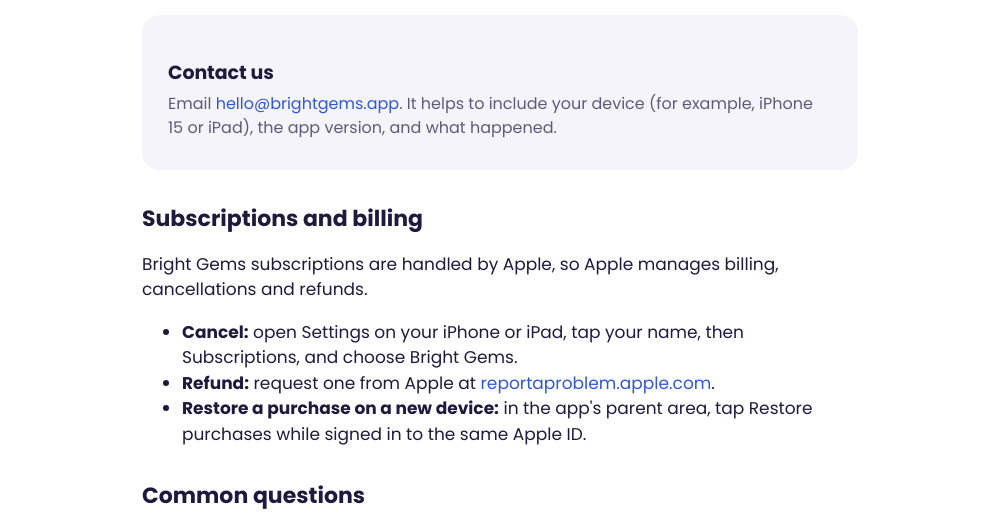
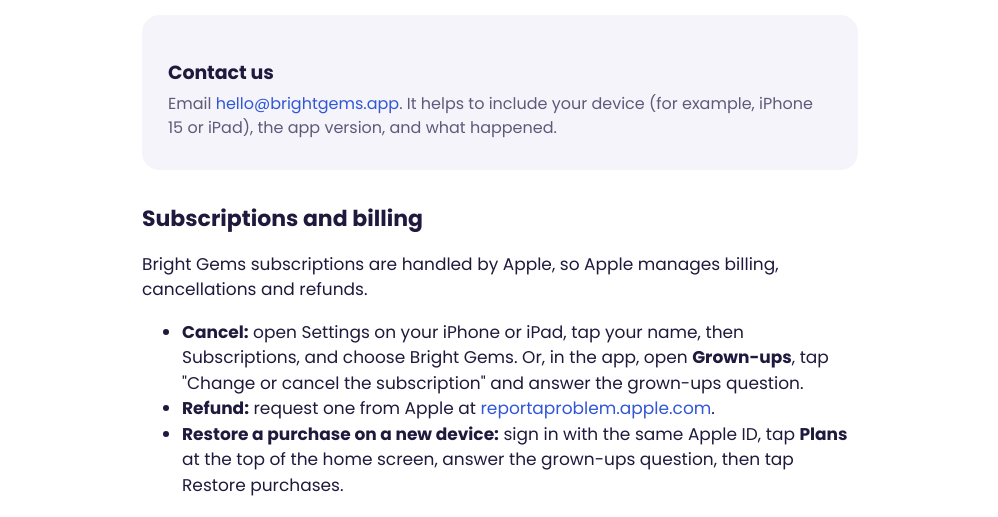
Before and after one commit to brightgemslearning/brightgems-website, a plain HTML site: page support.html in a window 1280 px wide. Shown: the part 238-755 px from the top of the page, without its empty margins (140-1138 px from the left). Drawn offline with Linux system fonts and the light colour scheme.

Commit message:
Website: support page with the checked fixes (website plan, support) (replaces #8)
Relayed from claude/relaxed-goldberg-kuujhq (1 files).

```diff
--- a/support.html
+++ b/support.html
@@ -33,15 +33,15 @@
   <h2>Subscriptions and billing</h2>
   <p>Bright Gems subscriptions are handled by Apple, so Apple manages billing, cancellations and refunds.</p>
   <ul>
-    <li><strong>Cancel:</strong> open Settings on your iPhone or iPad, tap your name, then Subscriptions, and choose Bright Gems.</li>
+    <li><strong>Cancel:</strong> open Settings on your iPhone or iPad, tap your name, then Subscriptions, and choose Bright Gems. Or, in the app, open <strong>Grown-ups</strong>, tap "Change or cancel the subscription" and answer the grown-ups question.</li>
     <li><strong>Refund:</strong> request one from Apple at <a href="https://reportaproblem.apple.com">reportaproblem.apple.com</a>.</li>
-    <li><strong>Restore a purchase on a new device:</strong> in the app's parent area, tap Restore purchases while signed in to the same Apple ID.</li>
+    <li><strong>Restore a purchase on a new device:</strong> sign in with the same Apple ID, tap <strong>Plans</strong> at the top of the home screen, answer the grown-ups question, then tap Restore purchases.</li>
   </ul>
 
   <h2>Common questions</h2>
   <details><summary>My child finished their 10 free questions. What now?</summary><p>On the free plan, 10 new questions unlock each day. Your child keeps every gem and level they've earned.</p></details>
-  <details><summary>How do I find the parent report?</summary><p>Open the parent area in the app (it's behind a quick parent check) to see the assessment and your report.</p></details>
-  <details><summary>Can I delete our data?</summary><p>Yes. Email <a href="mailto:hello@brightgems.app">hello@brightgems.app</a> from the address linked to your account and ask us to delete it. See our <a href='/privacy'>privacy policy</a> for details.</p></details>
+  <details><summary>How do I find the parent report?</summary><p>Tap <strong>Grown-ups</strong> at the top of the home screen. The Thinking Skills Check report and the weekly summary are there.</p></details>
+  <details><summary>Can I delete our data?</summary><p>Yes. Bright Gems keeps your child's progress on your device only. There's no account, and nothing is sent to us unless you choose to send it (for example, puzzle notes or the activity record). To delete it, open <strong>Grown-ups</strong> and tap Edit, then Delete player, or tap <strong>Start over</strong> to erase a player's progress (both ask the grown-ups question). Or simply delete the app. If you've emailed us or sent us notes or a record and want them deleted, write to <a href="mailto:hello@brightgems.app">hello@brightgems.app</a>. See our <a href='/privacy'>privacy policy</a> for details.</p></details>
   <details><summary>I found a mistake in a puzzle.</summary><p>Thank you! Email us a screenshot and we'll fix it in the next update.</p></details>
 </main>
 
```
